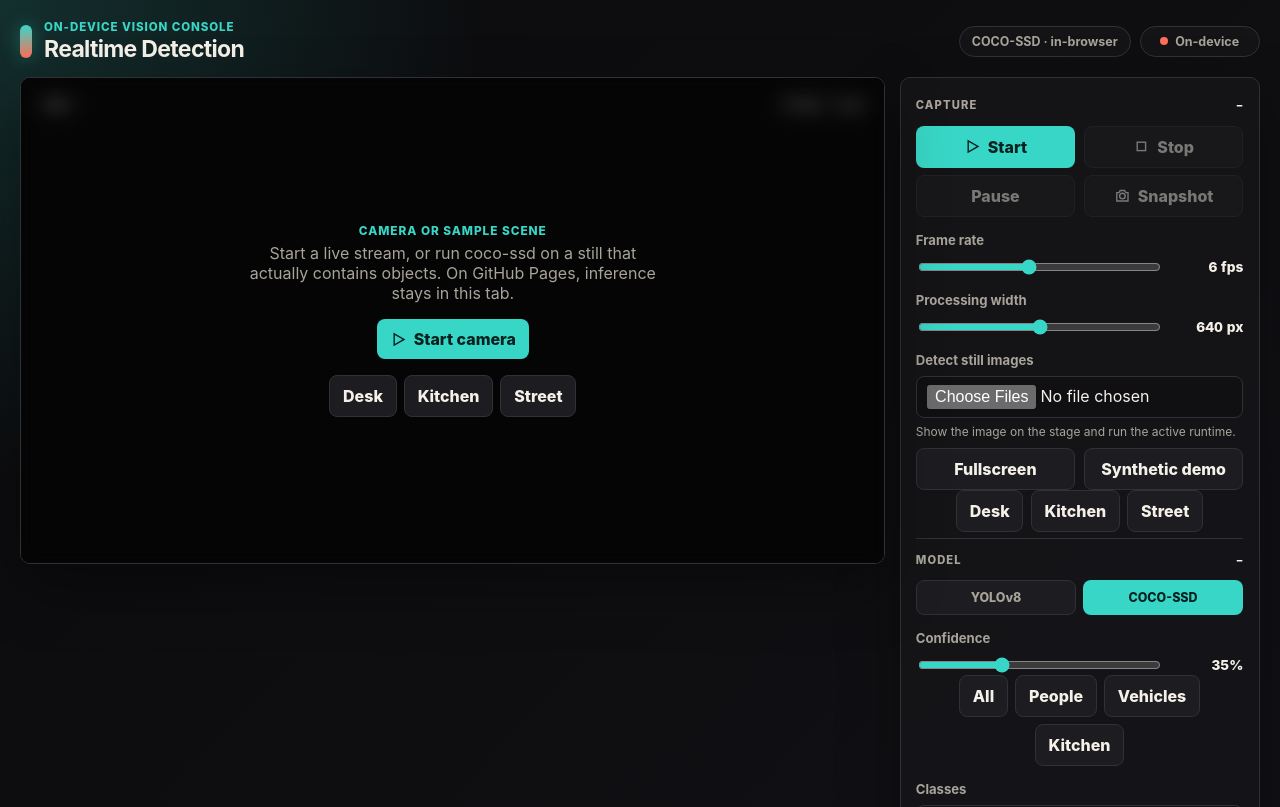
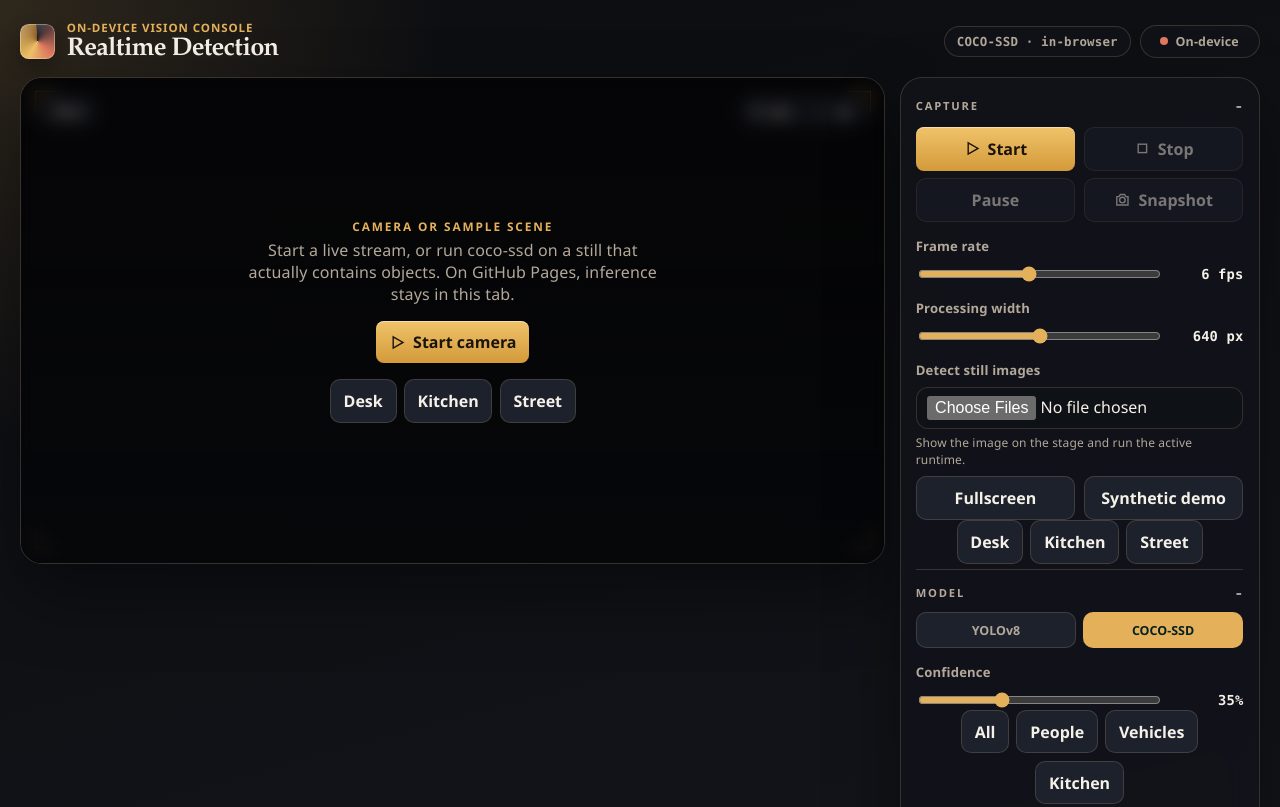
Before and after one commit to Sebby1770/realtime-object-detection-web-app, a website: page index.html in a window 1280 px wide. Shown: the top 807 px of the page. Drawn offline with Linux system fonts and the light colour scheme; no server answers.

Commit message:
Restyle the detection console as a brass optical bench.
The stage, panels, and clean-feed window now use the same ivory and brass system. Version stays 2.4.0.

```diff
--- a/index.html
+++ b/index.html
@@ -21,7 +21,7 @@
     <meta name="twitter:card" content="summary" />
     <title>Realtime Detection Console</title>
     <link rel="icon" href="favicon.svg" type="image/svg+xml" />
-    <link rel="stylesheet" href="static/styles.css?v=2.4.0" />
+    <link rel="stylesheet" href="static/styles.css?v=2.4.1" />
     <script type="module" src="static/app.js?v=2.4.0"></script>
   </head>
   <body>
--- a/static/styles.css
+++ b/static/styles.css
@@ -1,39 +1,43 @@
 :root {
   color-scheme: dark;
-  --bg: #0b0b0d;
-  --bg-mid: #111115;
-  --bg-end: #17130f;
-  --panel: #151518;
-  --panel-2: #1d1d21;
-  --inset: #101012;
-  --line: #303037;
-  --text: #f5f1e8;
-  --muted: #a9a49a;
-  --teal: #38d6c6;
-  --coral: #ff6f59;
-  --yellow: #f5c84b;
-  --green: #7bd88f;
-  --shadow: 0 24px 60px rgba(0, 0, 0, 0.35);
-  --teal-glow: rgba(56, 214, 198, 0.18);
-  --chart-bg: #101012;
-  --stage-bg: #060607;
+  --bg: #0c0d10;
+  --bg-mid: #14161c;
+  --bg-end: #1a1612;
+  --panel: rgba(18, 20, 26, 0.92);
+  --panel-2: #1c212b;
+  --inset: #0e1116;
+  --line: rgba(226, 196, 150, 0.18);
+  --text: #f6f1e8;
+  --muted: #b3a89a;
+  --teal: #e4b15a;
+  --coral: #e07a5f;
+  --yellow: #f0c36a;
+  --green: #9dcea8;
+  --shadow: 0 30px 70px rgba(0, 0, 0, 0.42);
+  --teal-glow: rgba(228, 177, 90, 0.16);
+  --chart-bg: #0e1116;
+  --stage-bg: #07080b;
+  --serif: "Iowan Old Style", Palatino, "Palatino Linotype", Georgia, serif;
+  --sans: "Avenir Next", "Segoe UI", ui-sans-serif, system-ui, sans-serif;
+  --mono: "SF Mono", ui-monospace, "Cascadia Mono", Menlo, Consolas, monospace;
 }
 
 [data-theme="light"] {
   color-scheme: light;
-  --bg: #f3f2ec;
-  --bg-mid: #ebe6dc;
-  --bg-end: #e4ddd3;
-  --panel: #ffffff;
-  --panel-2: #f6f3ec;
-  --inset: #ece8df;
-  --line: #d5d0c4;
-  --text: #17130f;
-  --muted: #5f5a52;
-  --shadow: 0 18px 40px rgba(23, 19, 15, 0.12);
-  --teal-glow: rgba(15, 118, 110, 0.14);
-  --chart-bg: #eceae4;
-  --stage-bg: #d8d3c8;
+  --bg: #f4eee4;
+  --bg-mid: #efe4d4;
+  --bg-end: #e7d8c4;
+  --panel: rgba(255, 250, 243, 0.94);
+  --panel-2: #f6efe4;
+  --inset: #efe6d8;
+  --line: rgba(72, 48, 24, 0.16);
+  --text: #1d1712;
+  --muted: #6d6256;
+  --teal: #8a5a1e;
+  --shadow: 0 22px 50px rgba(48, 32, 16, 0.12);
+  --teal-glow: rgba(138, 90, 30, 0.12);
+  --chart-bg: #f6efe4;
+  --stage-bg: #d9cbb8;
 }
 
 * {
@@ -52,8 +56,8 @@ body {
     linear-gradient(135deg, var(--bg) 0%, var(--bg-mid) 52%, var(--bg-end) 100%);
   background-color: var(--bg);
   color: var(--text);
-  font-family:
-    Inter, ui-sans-serif, system-ui, -apple-system, BlinkMacSystemFont, "Segoe UI", sans-serif;
+  font-family: var(--sans);
+  letter-spacing: 0.01em;
 }
 
 button,
@@ -110,11 +114,15 @@ button svg {
 }
 
 .brand-mark {
-  width: 0.72rem;
-  height: 2.1rem;
-  border-radius: 999px;
-  background: linear-gradient(180deg, var(--teal), var(--coral));
-  box-shadow: 0 0 18px rgba(56, 214, 198, 0.35);
+  width: 2.15rem;
+  height: 2.15rem;
+  border-radius: 0.55rem;
+  background:
+    linear-gradient(145deg, rgba(255, 255, 255, 0.28), transparent 42%),
+    conic-gradient(from 210deg, #f0c36a, #8a5a1e 40%, #1c212b 41%, #e07a5f 78%, #f0c36a);
+  box-shadow:
+    inset 0 0 0 1px rgba(255, 244, 220, 0.35),
+    0 8px 18px rgba(0, 0, 0, 0.28);
 }
 
 .eyebrow {
@@ -133,8 +141,10 @@ p {
 }
 
 h1 {
-  font-size: clamp(1.15rem, 1.8vw, 1.55rem);
-  line-height: 1.1;
+  font-family: var(--serif);
+  font-size: clamp(1.55rem, 2vw, 2.05rem);
+  font-weight: 600;
+  line-height: 0.95;
   letter-spacing: -0.03em;
 }
 
@@ -816,9 +826,14 @@ input[type="color"] {
     flex-direction: column;
   }
 
-  .status-pill,
   .topbar-meta {
     width: 100%;
+    justify-content: flex-start;
+  }
+
+  .status-pill {
+    width: auto;
+    min-width: 0;
   }
 
   .button-row,
@@ -832,3 +847,131 @@ input[type="color"] {
     transition: none;
   }
 }
+
+body {
+  background:
+    radial-gradient(circle at 0% 0%, var(--teal-glow), transparent 28rem),
+    radial-gradient(circle at 100% 100%, rgba(224, 122, 95, 0.08), transparent 24rem),
+    linear-gradient(165deg, var(--bg) 0%, var(--bg-mid) 48%, var(--bg-end) 100%);
+}
+
+button,
+input,
+select,
+summary {
+  font-family: var(--sans);
+}
+
+:focus-visible {
+  outline: 2px solid var(--teal);
+  outline-offset: 3px;
+}
+
+.stage-panel,
+.control-panel {
+  border-radius: 22px;
+  backdrop-filter: blur(16px);
+}
+
+.video-stage {
+  background:
+    radial-gradient(circle at 50% 40%, rgba(228, 177, 90, 0.08), transparent 18rem),
+    linear-gradient(180deg, #10131a, var(--stage-bg));
+  box-shadow: inset 0 0 0 1px rgba(255, 236, 210, 0.06);
+}
+
+.video-stage::after {
+  content: "";
+  position: absolute;
+  inset: 0.85rem;
+  z-index: 3;
+  pointer-events: none;
+  background:
+    linear-gradient(var(--teal), var(--teal)) left top / 1.4rem 1px no-repeat,
+    linear-gradient(var(--teal), var(--teal)) left top / 1px 1.4rem no-repeat,
+    linear-gradient(var(--teal), var(--teal)) right top / 1.4rem 1px no-repeat,
+    linear-gradient(var(--teal), var(--teal)) right top / 1px 1.4rem no-repeat,
+    linear-gradient(var(--teal), var(--teal)) left bottom / 1.4rem 1px no-repeat,
+    linear-gradient(var(--teal), var(--teal)) left bottom / 1px 1.4rem no-repeat,
+    linear-gradient(var(--teal), var(--teal)) right bottom / 1.4rem 1px no-repeat,
+    linear-gradient(var(--teal), var(--teal)) right bottom / 1px 1.4rem no-repeat;
+}
+
+.stage-hud {
+  inset: 1.15rem;
+}
+
+.empty-state {
+  background:
+    linear-gradient(180deg, rgba(7, 8, 11, 0.2), rgba(7, 8, 11, 0.72));
+}
+
+.empty-kicker {
+  letter-spacing: 0.16em;
+}
+
+.primary-button {
+  color: #1b140c;
+  background: linear-gradient(180deg, #f0c36a, #d39a3a);
+  box-shadow: inset 0 1px 0 rgba(255, 255, 255, 0.45);
+}
+
+.primary-button:hover:not(:disabled) {
+  background: linear-gradient(180deg, #f6d48a, #e2b15a);
+}
+
+.ghost-button,
+.mode-switch button,
+.class-chip-toggle {
+  border-radius: 10px;
+}
+
+.ghost-button[aria-pressed="true"],
+.effect-grid button[aria-pressed="true"],
+.app-guide button[aria-pressed="true"] {
+  background: rgba(228, 177, 90, 0.16);
+  box-shadow: inset 0 0 0 1px rgba(228, 177, 90, 0.45);
+}
+
+.stat strong,
+output,
+.confidence,
+.hud-chip {
+  font-family: var(--mono);
+}
+
+.stat {
+  border-radius: 14px;
+  background:
+    linear-gradient(180deg, rgba(255, 255, 255, 0.03), transparent),
+    var(--inset);
+}
+
+.stat strong {
+  font-size: 1.2rem;
+  font-weight: 600;
+}
+
+.panel-group summary {
+  letter-spacing: 0.16em;
+}
+
+.guide-card,
+#detectionList li,
+#historyList li,
+.filmstrip-card {
+  border-radius: 14px;
+}
+
+select,
+input[type="search"],
+input[type="text"],
+input[type="file"],
+input[type="color"] {
+  border-radius: 12px;
+  background: var(--inset);
+}
+
+.booth-countdown {
+  font-family: var(--serif);
+}
```
Also changed, not shown: static/studio.html (+14 -8 lines).
